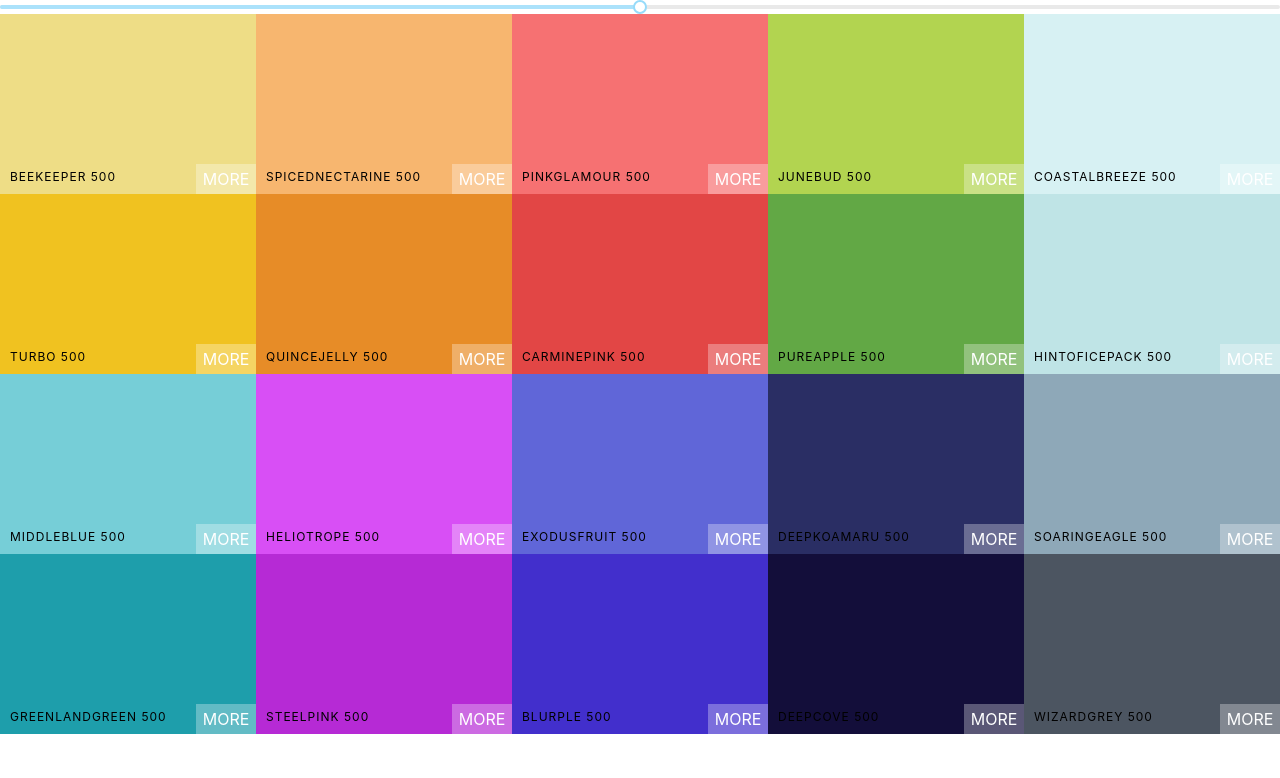
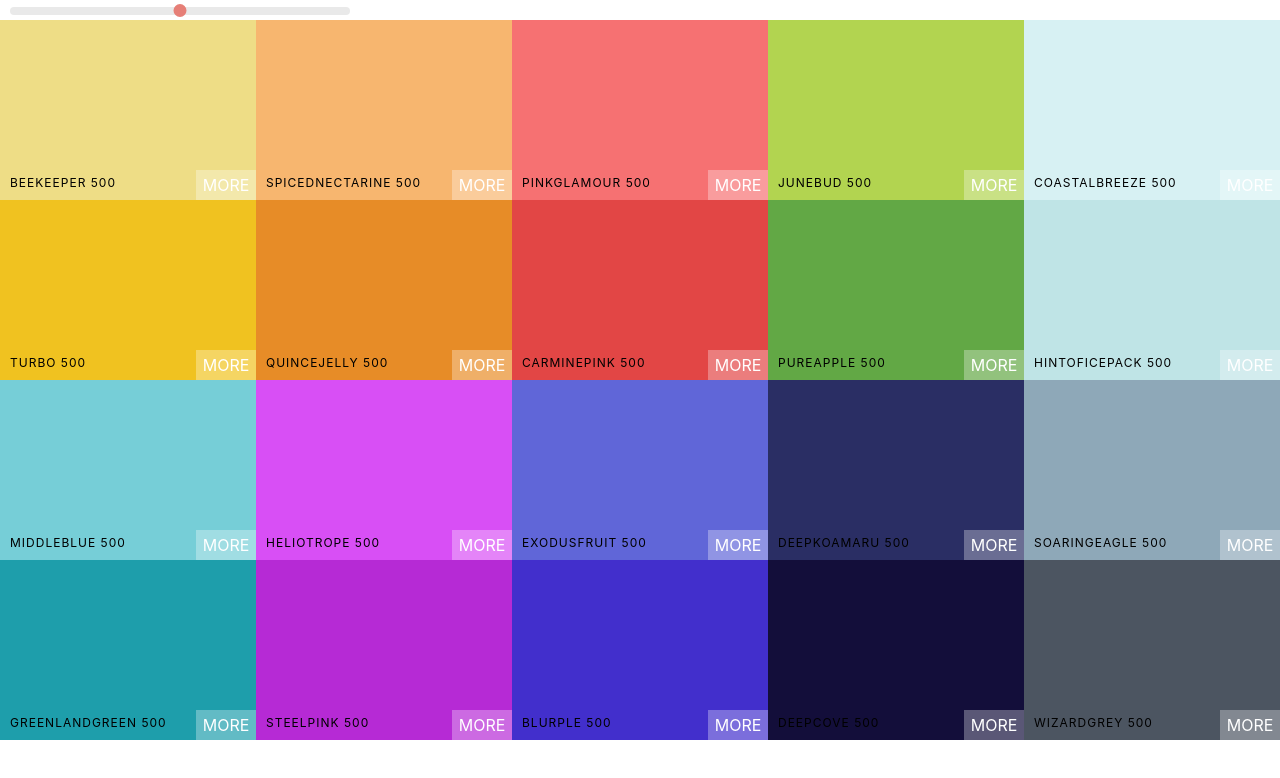
Before and after one commit to hitzu1001/Color-Master, a React (Create React App) app: page / in a window 1280 px wide. Shown: the top 778 px of the page. Built offline with nearby package versions, Linux system fonts and the light colour scheme.

Commit message:
Style color slider

```diff
--- a/src/Palette.css
+++ b/src/Palette.css
@@ -5,3 +5,33 @@
 .Palette-colors {
   height: 90%;
 }
+
+.slider {
+  width: 340px;
+  margin: 0 10px;
+  display: inline-block;
+}
+.rc-slider-track {
+  background-color: transparent;
+}
+
+.rc-slider-rail {
+  height: 8px;
+}
+
+.rc-slider-handle,
+.rc-slider-handle:focus {
+  background-color: #e67f77;
+  outline: none;
+  border: 2px solid #e67f77;
+  box-shadow: none;
+  width: 13px;
+  height: 13px;
+  margin-top: -3px;
+}
+
+.rc-slider-handle:active,
+.rc-slider-handle:hover {
+  background-color: #de564c;
+  border: 2px solid #de564c;
+}
--- a/src/Palette.js
+++ b/src/Palette.js
@@ -1,8 +1,8 @@
 import React, { Component } from 'react';
 import ColorBox from './ColorBox';
+import 'rc-slider/assets/index.css';
 import './Palette.css';
 import Slider from 'rc-slider';
-import 'rc-slider/assets/index.css';
 class Palette extends Component {
   constructor(props) {
     super(props)
@@ -21,6 +21,7 @@
     ));
     return (
       <div className='Palette'>
+        <div className='slider'>
           <Slider
             defaultValue={level}
             min={100}
@@ -28,6 +29,7 @@
             step={100}
             onAfterChange={this.changeLevel}
           />
+        </div>
         <div className='Palette-colors'>
           {colorBox}
         </div>
```
Lines whose indentation alone changed are shown as unchanged.
